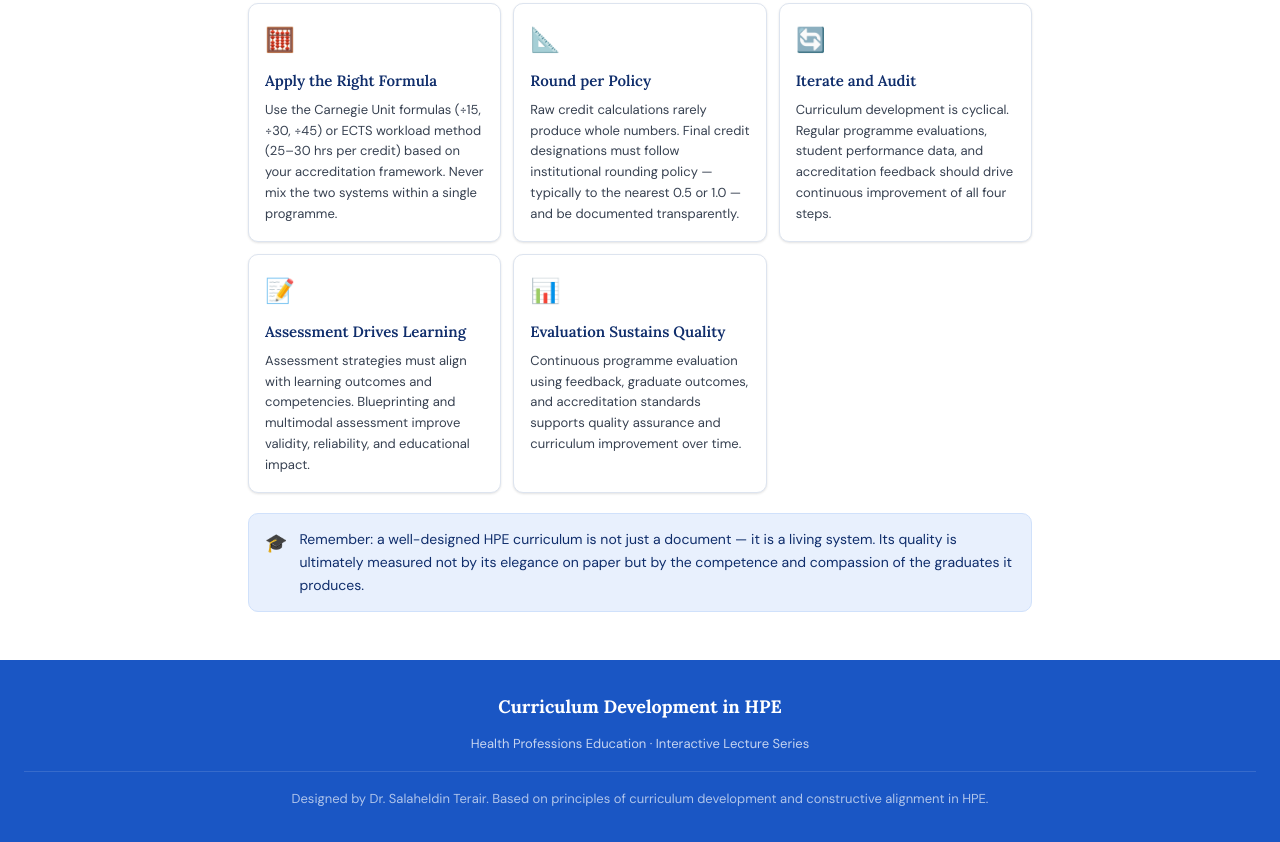
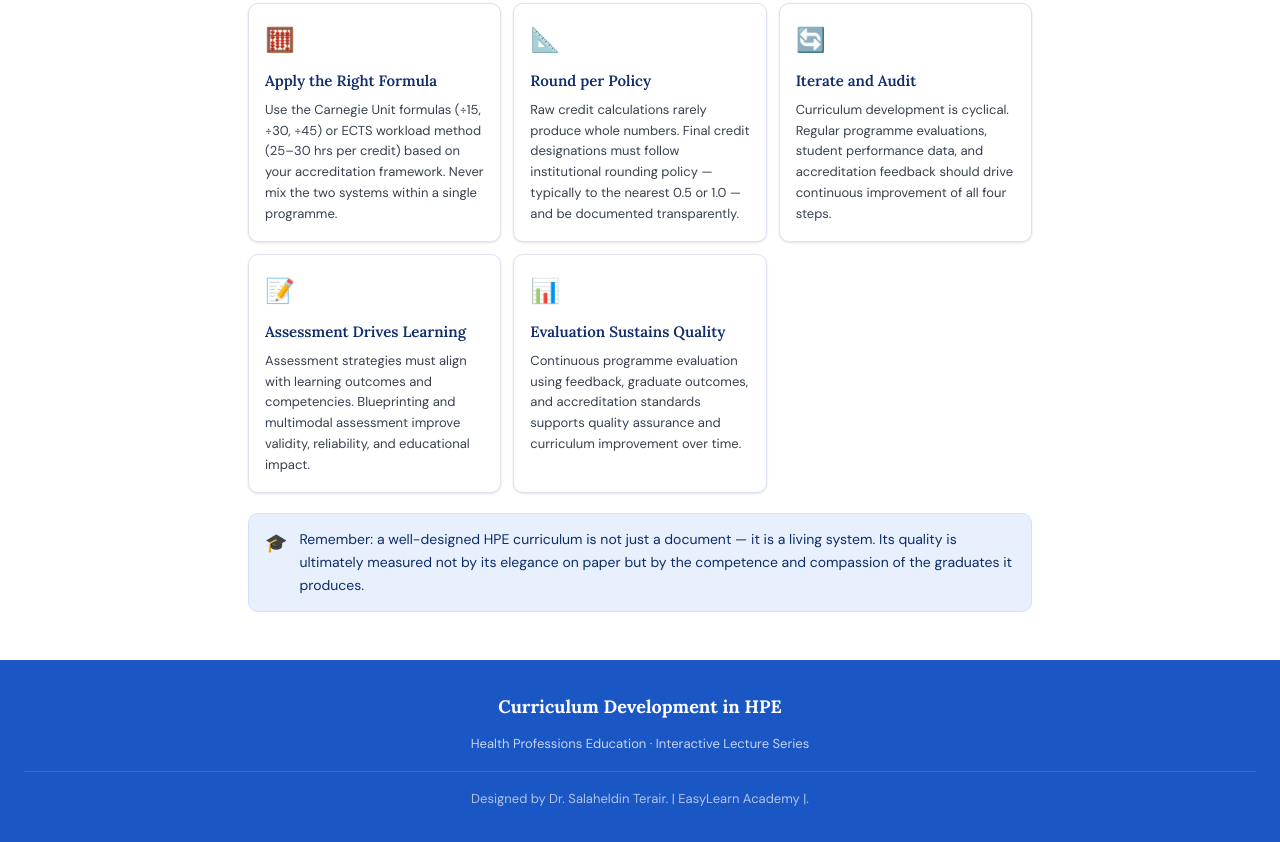
Before and after one commit to salahterair/HPE-Tools-, a plain HTML site: page Curriculum Development.html in a window 1280 px wide. Shown: the part 3268-4110 px from the top of the page. Drawn offline with Linux system fonts and the light colour scheme.

Commit message:
Update Curriculum Development.html

```diff
--- a/Curriculum Development.html
+++ b/Curriculum Development.html
@@ -1375,7 +1375,7 @@ footer {
   <p style="font-family:'Lora',serif; font-size:18px; font-weight:700; margin-bottom:10px;">Curriculum Development in HPE</p>
   <p style="font-size:13px; opacity:0.75; margin-bottom:16px;">Health Professions Education · Interactive Lecture Series</p>
   <p style="font-size:13px; opacity:0.65; border-top:1px solid rgba(255,255,255,0.2); padding-top:16px; margin-top:4px;">Designed by Dr. Salaheldin Terair.
-Based on principles of curriculum development and constructive alignment in HPE.</p>
+| EasyLearn Academy |.</p>
 </footer>
 
 <!-- GLOSSARY FAB -->
```
